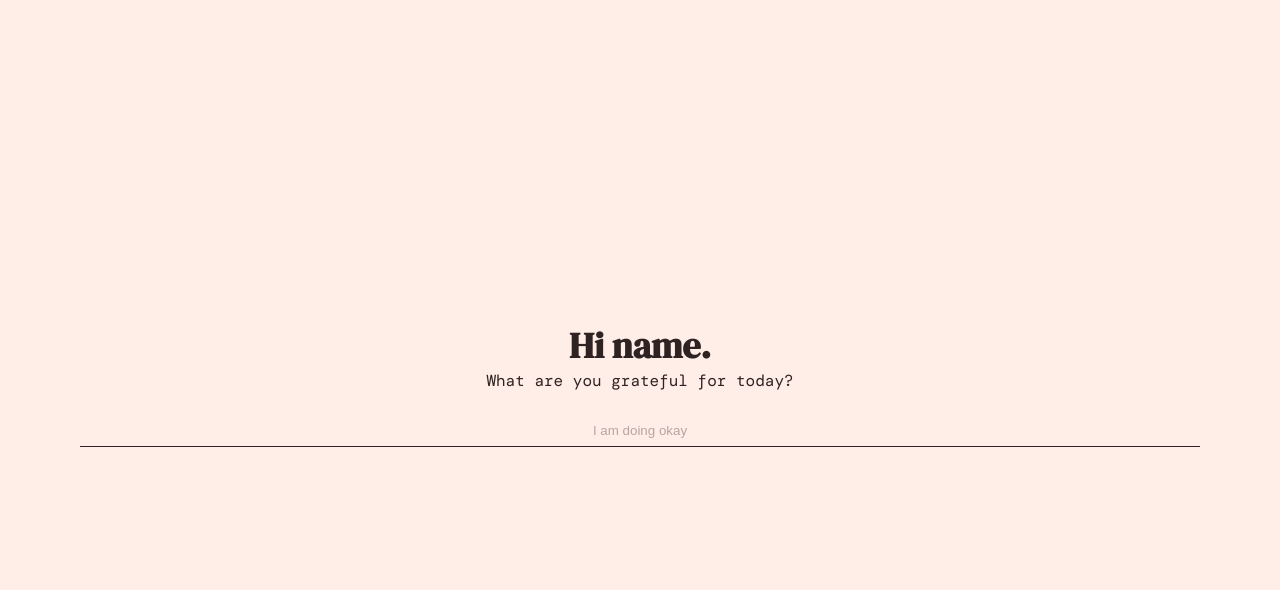
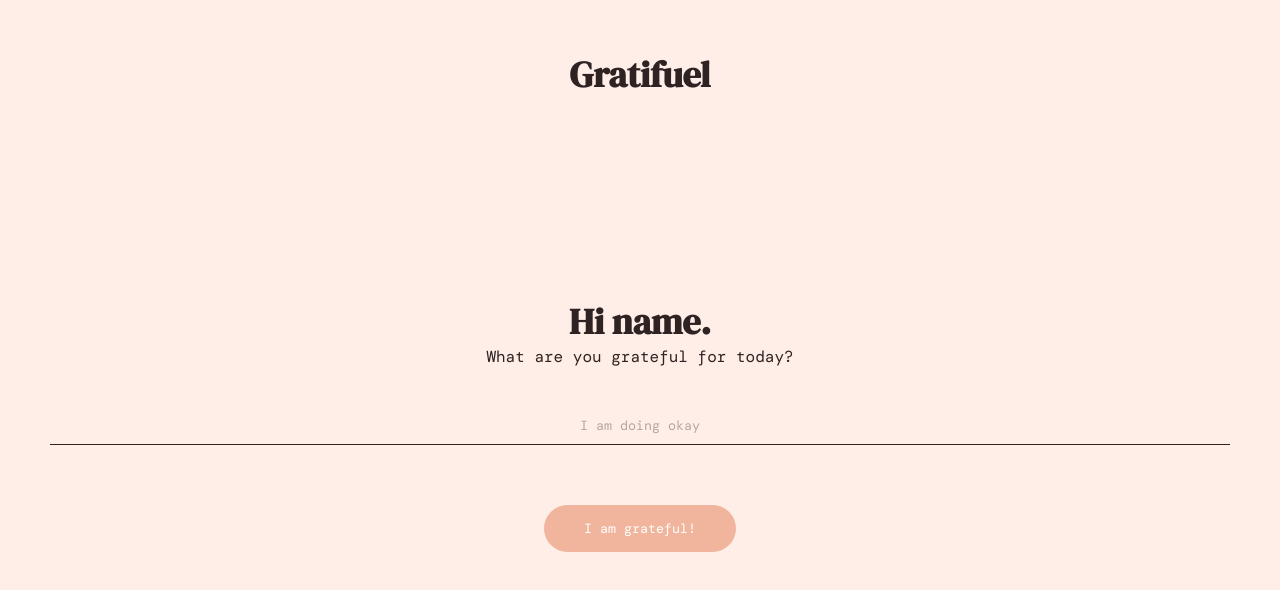
Before and after one commit to sammiepls/gratifuel, a React (Create React App) app: page / in a window 1280 px wide. Shown: the top 590 px of the page. Built offline with nearby package versions, Linux system fonts and the light colour scheme.

Commit message:
Add form and submit button, add header and Gratifuel title

```diff
--- a/src/App.css
+++ b/src/App.css
@@ -5,22 +5,33 @@
   width: 100vw;
   display: flex;
   flex-direction: column;
+  padding: 5rem;
+}
+
+header {
+  justify-self: flex-start;
+}
+
+main {
+  display: flex;
+  flex-direction: column;
   justify-content: center;
-  padding: 5rem;
+  flex: 1;
 }
 
 .heading {
   margin: 0;
-  font-size: 2.25rem;
+  font-size: 3.6rem;
   font-family: "DMSerifDisplay-Regular";
 }
 
 input {
+  font-family: "DMMono-Regular";
   background: none;
   border: none;
   border-bottom: 1px solid var(--black);
-  padding: 0 2rem 0.5rem 2rem;
-  margin: 2rem 0;
+  padding: 0 1rem 1rem 1rem;
+  margin: 5rem 0 3rem;
   outline: none;
 }
 
@@ -28,3 +39,19 @@ input::placeholder {
   text-align: center;
   color: var(--tertiary);
 }
+
+form {
+  display: flex;
+  flex-direction: column;
+}
+
+.submit-btn {
+  margin-top: 3rem;
+  font-family: "DMMono-Regular";
+  align-self: center;
+  border-radius: 3rem;
+  border: none;
+  padding: 1.5rem 4rem;
+  color: var(--white);
+  background-color: var(--secondary);
+}
--- a/src/App.tsx
+++ b/src/App.tsx
@@ -3,12 +3,20 @@ import "./App.css";
 
 function App() {
   return (
-    <main className="App">
-      <h1 className="heading">Hi name.</h1>
-      <p>What are you grateful for today?</p>
+    <div className="App">
+      <header>
+        <h1 className="heading">Gratifuel</h1>
+      </header>
+      <main>
+        <h1 className="heading">Hi name.</h1>
+        <p>What are you grateful for today?</p>
 
-      <input type="text" placeholder="I am doing okay" />
-    </main>
+        <form>
+          <input type="text" placeholder="I am doing okay" />
+          <button className="submit-btn">I am grateful!</button>
+        </form>
+      </main>
+    </div>
   );
 }
 
--- a/src/index.css
+++ b/src/index.css
@@ -22,6 +22,7 @@
 
 html {
   box-sizing: border-box;
+  font-size: 62.5%;
 }
 
 *,
@@ -40,6 +41,7 @@ body {
   -webkit-font-smoothing: antialiased;
   -moz-osx-font-smoothing: grayscale;
   color: var(--black);
+  font-size: 1.6rem;
 }
 
 code {
```
